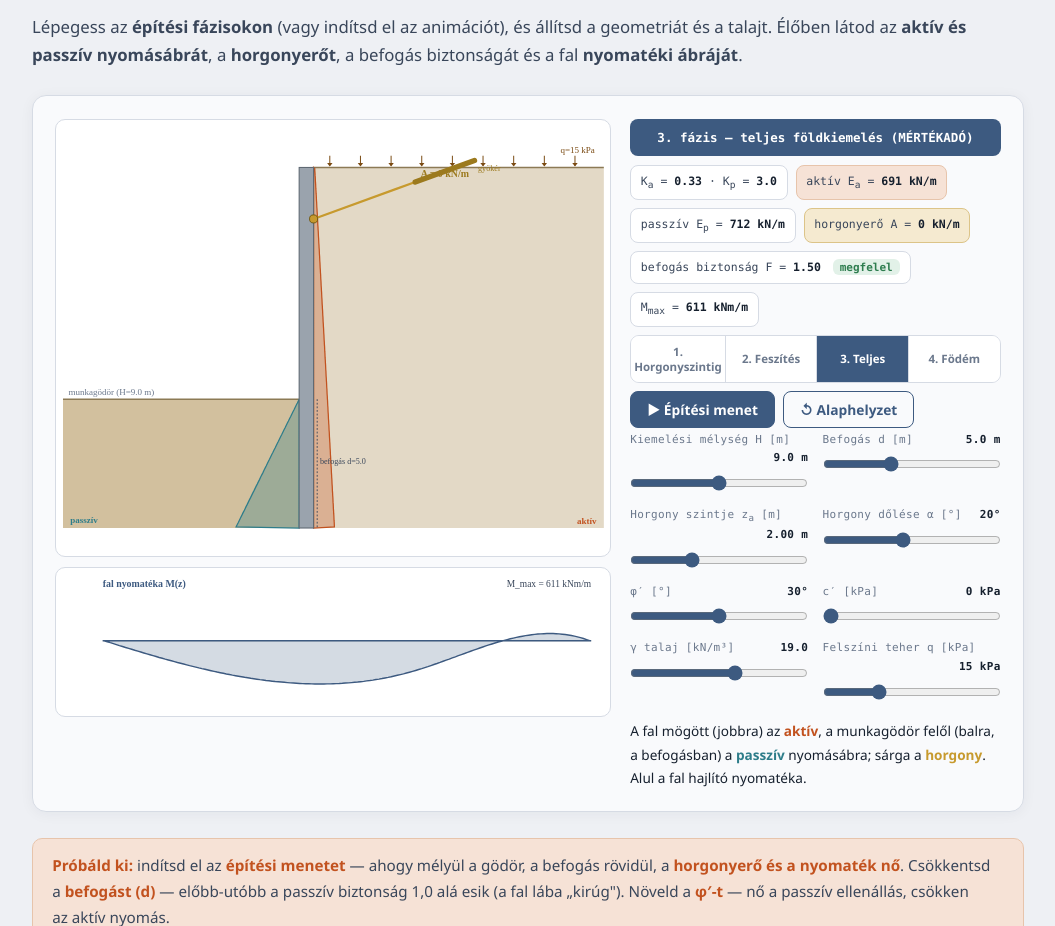
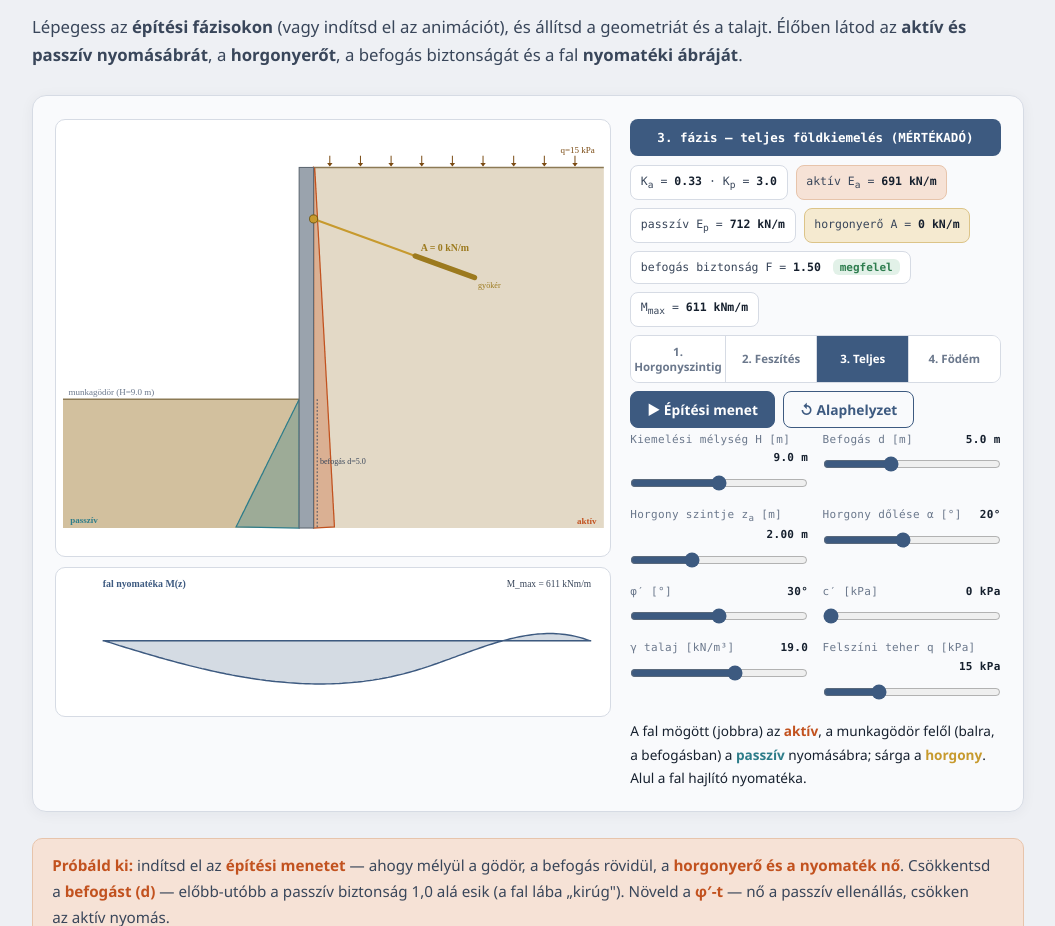
Before and after one commit to MBalika/horgonyzott-resfal, a plain HTML site: page index.html in a window 1280 px wide. Shown: the part 2273-3199 px from the top of the page, without its empty margins (112-1167 px from the left). Drawn offline with Linux system fonts and the light colour scheme.

Commit message:
Horgony lefele dol a talajba (szog elojel javitva), alpha-val no a doles
Co-Authored-By: Claude Opus 4.8 (1M context) <noreply@anthropic.com>

```diff
--- a/index.html
+++ b/index.html
@@ -312,7 +312,7 @@ function draw(r){
   g+='<rect x="'+wx0+'" y="'+top+'" width="'+(wx1-wx0)+'" height="'+plotH+'" fill="#9aa3ad" stroke="#5f6973" stroke-width="1.2"/>';
   // HORGONY vagy FÖDÉMTÁMASZ
   if(anchorOn && !propMode){
-    const yA=yOf(S.za), ax=wx1, ang=-S.al*D;
+    const yA=yOf(S.za), ax=wx1, ang=S.al*D;   // lefelé dől a talajba (α a vízszintes alatt)
     const L1=120, L2=70;                              // szabad + gyökérhossz (kép)
     const x1=ax+L1*Math.cos(ang), y1=yA+L1*Math.sin(ang);
     const x2=x1+L2*Math.cos(ang), y2=y1+L2*Math.sin(ang);
```
